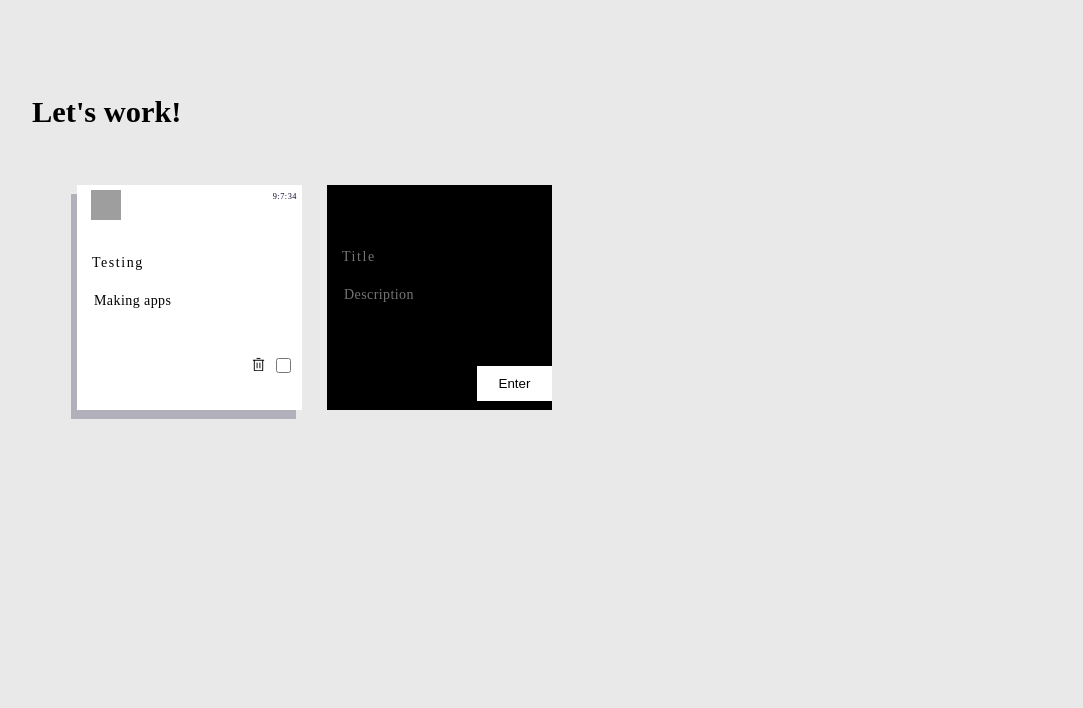
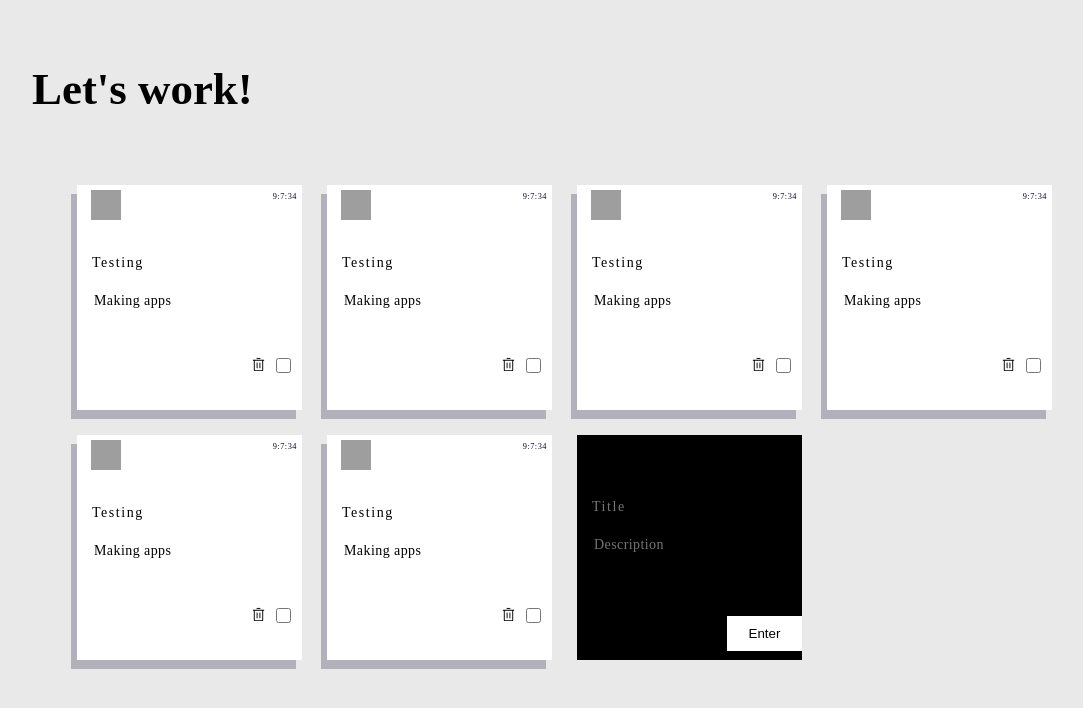
Before and after one commit to henokwel/ts_todo, a React (Create React App) app: page / in a window 1280 px wide. Shown: the top 708 px of the page, without its empty margins (48-1131 px from the left). Built offline with nearby package versions, Linux system fonts and the light colour scheme; grey boxes are pictures that could not be loaded; a web font is replaced by a local one.

Commit message:
final style added

```diff
--- a/src/App.css
+++ b/src/App.css
@@ -10,14 +10,14 @@
   display: flex;
   align-items: flex-end;
   justify-content: flex-start;
-  font-size: calc(10px + 2vmin);
+  /* font-size: calc(10px + 2vmin); */
+  font-size: clamp(2rem, 3vw, 3rem);
   color: black;
   padding-left: 80px;
 }
 
 .App-header h1 {
   margin: 0;
-  font-size: 50px;
 }
 
 main {
@@ -31,3 +31,24 @@ main {
 
   height: max-content;
 }
+
+/* Medium devices (landscape tablets, 768px and up) */
+@media only screen and (max-width: 768px) {
+  .App-header{
+  padding-left: 10px;
+  }
+
+  .App-header h3{
+    margin-bottom: 0px;
+  }
+  main {
+    justify-content: center;
+    padding-left: 0px;
+    /* width: auto;
+    background-color: grey; */
+  }
+}
+
+/* Extra small devices (phones, 600px and down) */
+/* @media only screen and (max-width: 600px) {
+} */
--- a/src/App.tsx
+++ b/src/App.tsx
@@ -19,6 +19,42 @@ const App: React.FC = () => {
   const [data, setData] = useState<Data[]>([
     {
       id: 1,
+      title: "Testing",
+      description: "Making apps ",
+      done: false,
+      date: new Date(),
+    },
+    {
+      id: 11,
+      title: "Testing",
+      description: "Making apps ",
+      done: false,
+      date: new Date(),
+    },
+    {
+      id: 12,
+      title: "Testing",
+      description: "Making apps ",
+      done: false,
+      date: new Date(),
+    },
+    {
+      id: 123,
+      title: "Testing",
+      description: "Making apps ",
+      done: false,
+      date: new Date(),
+    },
+    {
+      id: 1233,
+      title: "Testing",
+      description: "Making apps ",
+      done: false,
+      date: new Date(),
+    },
+
+    {
+      id: 12333,
       title: "Testing",
       description: "Making apps ",
       done: false,
--- a/src/components/CardNew.tsx
+++ b/src/components/CardNew.tsx
@@ -1,6 +1,6 @@
 import React from "react";
 
-import '../styles/CardNew.css'
+import "../styles/CardNew.css";
 
 interface CardProps {
   title: string;
```
